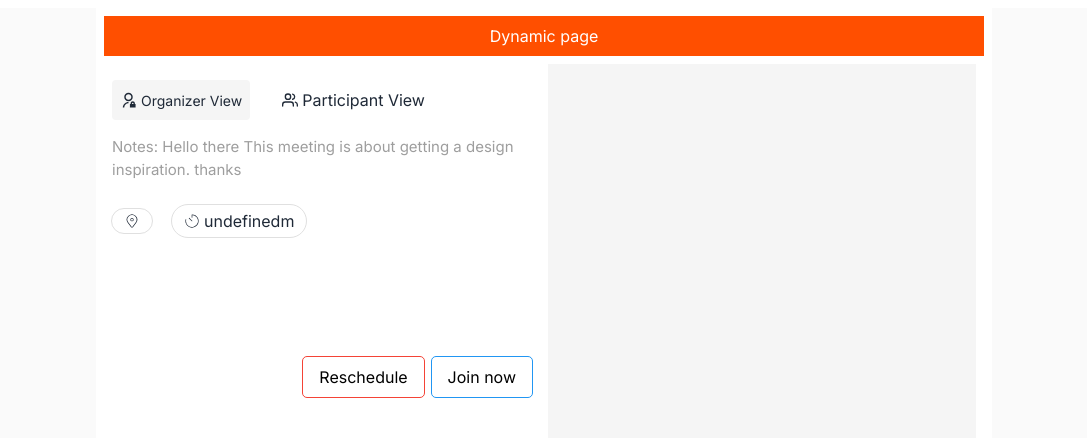
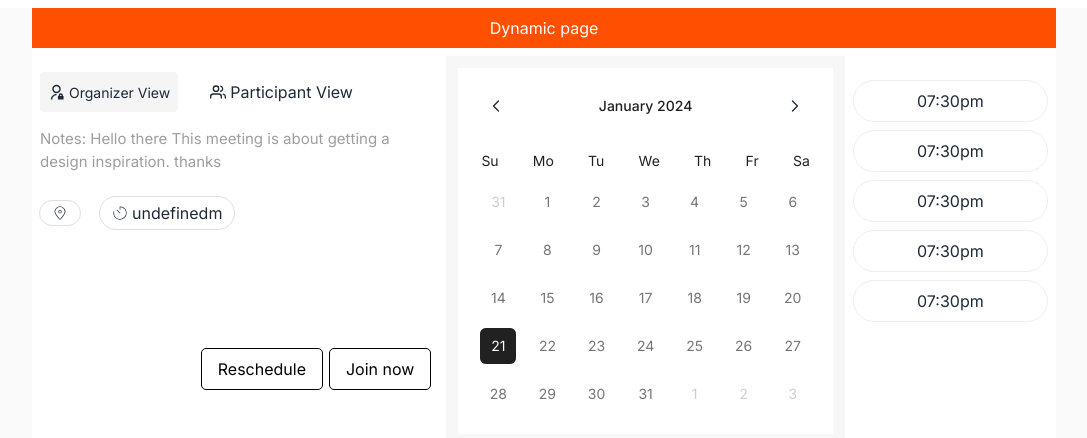
Before and after one commit to originalmahim/appointify, a React (Vite) app: page /meeting/1/1 in a window 1280 px wide. Shown: the top 438 px of the page, without its empty margins (96-1183 px from the left). Built offline with nearby package versions, Linux system fonts and the light colour scheme; no server answers; what react-chatbot-kit would draw is missing.

Commit message:
Style(booked slots):craft column for slots in dynamic page

```diff
--- a/package.json
+++ b/package.json
@@ -11,6 +11,7 @@
   },
   "dependencies": {
     "@emailjs/browser": "^3.12.1",
+    "@heroicons/react": "^2.1.1",
     "@material-tailwind/react": "^2.1.8",
     "@tanstack/react-query": "^5.17.19",
     "aos": "^2.3.4",
@@ -23,6 +24,7 @@
     "react-chatbot-kit": "^2.2.2",
     "react-collapsed": "^4.1.2",
     "react-countup": "^6.5.0",
+    "react-day-picker": "^8.10.0",
     "react-dom": "^18.2.0",
     "react-helmet-async": "^2.0.4",
     "react-hook-form": "^7.49.3",
--- a/src/pages/Availability/Slots.jsx
+++ b/src/pages/Availability/Slots.jsx
@@ -1,34 +1,16 @@
-/*
-  Example usage:
-  <Slots
-    day={{
-      start_time: "16:00",
-      end_time: "20:00",
-      __id: "65debedc293382e",
-    }}
-  />
-*/
-
-const Slots = ({ slot }) => {
+const Slot = ({ slot }) => {
   return (
     <div>
       {
         /* Display time slots */
-        <div className="grid grid-cols-2 gap-3 m-1">
-          <div
-            className="outline w-48 outline-[#c4c4c4] outline-[1px] p-2 rounded-lg"
-            key={slot.start_time}>
-            {slot.start_time}
-          </div>
-          <div
-            className="outline w-48 ml-6  outline-[#c4c4c4] outline-[1px] p-2 rounded-lg"
-            key={slot.start_time}>
-            {slot.end_time}
-          </div>
+        <div
+          className="p-2 px-4 flex items-center justify-center rounded-full my-2
+        gap-3 text-center w-full border">
+          {slot.start_time}
         </div>
       }
     </div>
   );
 };
 
-export default Slots;
+export default Slot;
--- a/src/pages/Dashboard/UserHome/UserHome.jsx
+++ b/src/pages/Dashboard/UserHome/UserHome.jsx
@@ -110,6 +110,7 @@ const UserHome = () => {
 
   // const link = "http://localhost:5173/dashboard/availability";
 
+  console.log(endTime);
   return (
     <>
       <Helmet>
--- /dev/null
+++ b/src/pages/DynamicMeetingPage/Calendar/Calendar.jsx
@@ -0,0 +1,75 @@
+import { useState } from "react";
+
+import { DayPicker } from "react-day-picker";
+import { ChevronRightIcon, ChevronLeftIcon } from "@heroicons/react/24/outline";
+
+export default function Calendar({ setSelectedDay, setSelectedDate }) {
+  const [date, setDate] = useState(new Date());
+
+  // Function to get the formatted day of the week
+  const getFormattedDay = (selectedDate) => {
+    const options = { weekday: "long" };
+    return selectedDate.toLocaleDateString("en-US", options);
+  };
+
+  // Function to get the date in iOS format
+  const getIOSFormattedDate = (selectedDate) => {
+    return selectedDate.toISOString().split("T")[0];
+  };
+
+  // Callback function to update the selected day in the parent component
+  const handleDaySelect = (selectedDate) => {
+    setDate(selectedDate);
+    // date in IOS format
+    const formattedDay = getFormattedDay(selectedDate);
+    const iosFormattedDate = getIOSFormattedDate(selectedDate);
+
+    // storing to the state coming from top component
+    setSelectedDate(iosFormattedDate);
+    setSelectedDay(formattedDay);
+  };
+
+  return (
+    <div className="p-3 w-full h-full">
+      <DayPicker
+        mode="single"
+        selected={date}
+        onSelect={handleDaySelect}
+        showOutsideDays
+        className="border-0 w-full p-5 bg-white"
+        classNames={{
+          caption: "flex justify-center py-2 mb-4 relative items-center",
+          caption_label: "text-sm font-medium text-gray-900",
+          nav: "flex items-center",
+          nav_button:
+            "h-6 w-6 bg-transparent hover:bg-blue-gray-50 p-1 rounded-md transition-colors duration-300",
+          nav_button_previous: "absolute left-1.5 my-drawer",
+          nav_button_next: "absolute right-1.5",
+          table: "w-full border-collapse",
+          head_row:
+            "flex w-full justify-between mt-2 font-medium text-gray-900",
+          head_cell: "m-0.5  font-normal text-sm",
+          row: "flex w-full justify-between mt-2",
+          cell: "text-gray-600  rounded-md h-9 w-9 text-center text-sm p-0 m-0.5 relative [&:has([aria-selected].day-range-end)]:rounded-r-md [&:has([aria-selected].day-outside)]:bg-gray-900/20 [&:has([aria-selected].day-outside)]:text-white [&:has([aria-selected])]:bg-gray-900/50 first:[&:has([aria-selected])]:rounded-l-md last:[&:has([aria-selected])]:rounded-r-md focus-within:relative focus-within:z-20",
+          day: "h-9 w-9 p-0 font-normal",
+          day_range_end: "day-range-end",
+          day_selected:
+            "rounded-md bg-gray-900 text-white hover:bg-gray-900 hover:text-white focus:bg-gray-900 focus:text-white",
+          day_today: "rounded-md bg-gray-200 text-gray-900",
+          day_outside:
+            "day-outside text-gray-500 opacity-50 aria-selected:bg-gray-500 aria-selected:text-gray-900 aria-selected:bg-opacity-10",
+          day_disabled: "text-gray-500 opacity-50",
+          day_hidden: "invisible",
+        }}
+        components={{
+          IconLeft: ({ ...props }) => (
+            <ChevronLeftIcon {...props} className="h-4 w-4 stroke-2" />
+          ),
+          IconRight: ({ ...props }) => (
+            <ChevronRightIcon {...props} className="h-4 w-4 stroke-2" />
+          ),
+        }}
+      />
+    </div>
+  );
+}
--- a/src/pages/DynamicMeetingPage/DynamicMeetingPage.jsx
+++ b/src/pages/DynamicMeetingPage/DynamicMeetingPage.jsx
@@ -4,23 +4,31 @@ import ParticipantView from "./ParticipantView";
 import OrganizerParticipantsToggler from "./OrganizerParticipantsToggler";
 import useAxiosPublic from "../../hooks/useAxiosPublic";
 import { useParams } from "react-router-dom";
+import Calendar from "./Calendar/Calendar";
+import Slot from "../Availability/Slots";
 
 const DynamicMeetingPage = () => {
   const [isOrganizerView, setIsOrganizerView] = useState(true);
   const [meetingDetails, setMeetingDetails] = useState({});
   const axios = useAxiosPublic();
 
+  // calendar day select state
+  const [selectedDay, setSelectedDay] = useState("");
+  const [selectedDate, setSelectedDate] = useState("");
+
   //dynamic event id
   const { id } = useParams();
 
+  // fetch event document by that id
   useEffect(() => {
     axios.get(`events//singleEvent/${id}`).then((res) => {
       if (res.data) {
         setMeetingDetails(res?.data);
       }
     });
-  }, []);
+  }, [axios, id]);
 
+  // join or rechedule button handler
   const handleConfirmation = () => {
     console.log("Meeting confirmed or rescheduled.");
   };
@@ -31,15 +39,15 @@ const DynamicMeetingPage = () => {
 
   return (
     <section className="bg-[#FAFAFA]">
-      <div className="max-w-4xl mx-auto mt-2 h-[85vh] overflow-hidden p-2 bg-white">
+      <div className="max-w-5xl mx-auto mt-2 h-[95vh] overflow-hidden bg-white">
         <header className="bg-primary text-center p-2 text-white">
           Dynamic page
         </header>
 
-        <div className="grid grid-cols-2 gap-2 h-[60vh] p-2">
+        <div className="md:grid grid-cols-10 gap-2 p-2">
           {/* Content based on Organizer or Participant view */}
           <div
-            className={`transition-opacity ${
+            className={`transition-opacity col-span-4 ${
               isOrganizerView ? "opacity-100" : "opacity-100"
             } duration-300 ease-in-out`}>
             {/* Toggle between Organizer and Participant views */}
@@ -62,7 +70,33 @@ const DynamicMeetingPage = () => {
             )}
           </div>
 
-          <div className="bg-[#f5f5f5] h-[60vh]"></div>
+          <div className="bg-[#f5f5f5c5] h-[100vh] col-span-4">
+            <Calendar
+              setSelectedDate={setSelectedDate}
+              setSelectedDay={setSelectedDay}
+            />
+          </div>
+          <div className="col-span-2 overflow-auto">
+            <h1 className="font-semibold py-2">{selectedDay}</h1>
+            {[
+              {
+                day: "wednesday",
+                slots: [
+                  { start_time: "07:30pm", end_time: "83" },
+                  { start_time: "07:30pm", end_time: "83" },
+                  { start_time: "07:30pm", end_time: "83" },
+                  { start_time: "07:30pm", end_time: "83" },
+                  { start_time: "07:30pm", end_time: "83" },
+                ],
+              },
+            ].map((day) => (
+              <div key={day.day} className="">
+                {day.slots?.map((slot) => (
+                  <Slot key={slot.day} slot={slot} />
+                ))}
+              </div>
+            ))}
+          </div>
         </div>
       </div>
     </section>
--- a/src/pages/DynamicMeetingPage/MeetingDetails.jsx
+++ b/src/pages/DynamicMeetingPage/MeetingDetails.jsx
@@ -27,12 +27,12 @@ const MeetingDetails = ({ meetingDetails, onReschedule, onConfirmation }) => {
       <div className="absolute -bottom-40 right-0">
         <button
           onClick={onReschedule}
-          className="outline outline-red-500 outline-[1px] text-black hover:bg-red-500 hover:text-white transition-all duration-300 px-4 py-2 rounded mr-2">
+          className="outline outline-black outline-[1px] text-black hover:bg-red-500 hover:text-white transition-all duration-300 px-4 py-2 rounded mr-2">
           Reschedule
         </button>
         <button
           onClick={onConfirmation}
-          className="outline outline-blue-500 outline-[1px] text-black hover:bg-blue-500 hover:text-white transition-all duration-300 px-4 py-2 rounded mr-2">
+          className="outline outline-black-500 outline-[1px] text-black hover:bg-blue-500 hover:text-white transition-all duration-300 px-4 py-2 rounded mr-2">
           Join now
         </button>
       </div>
```
Also changed, not shown: 1 other file (tests, documents, lock files or other folders).
